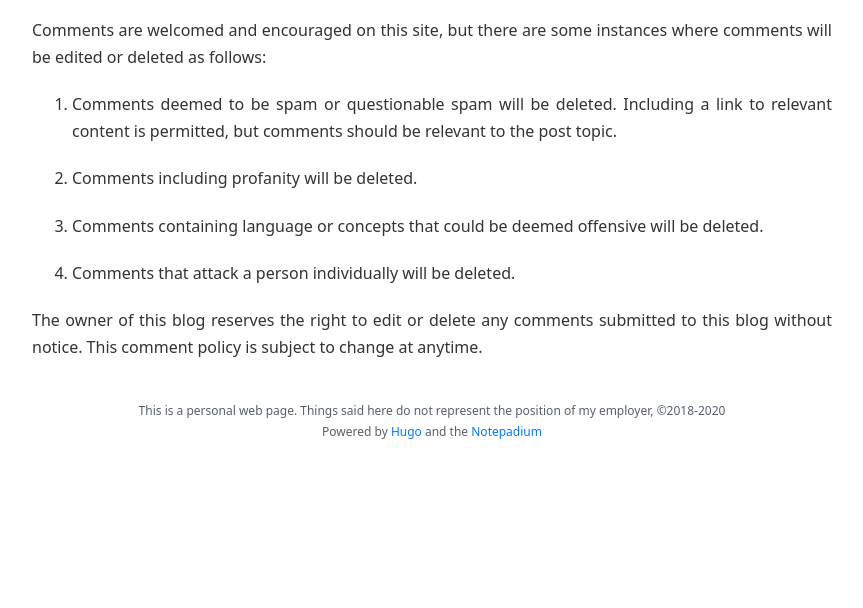
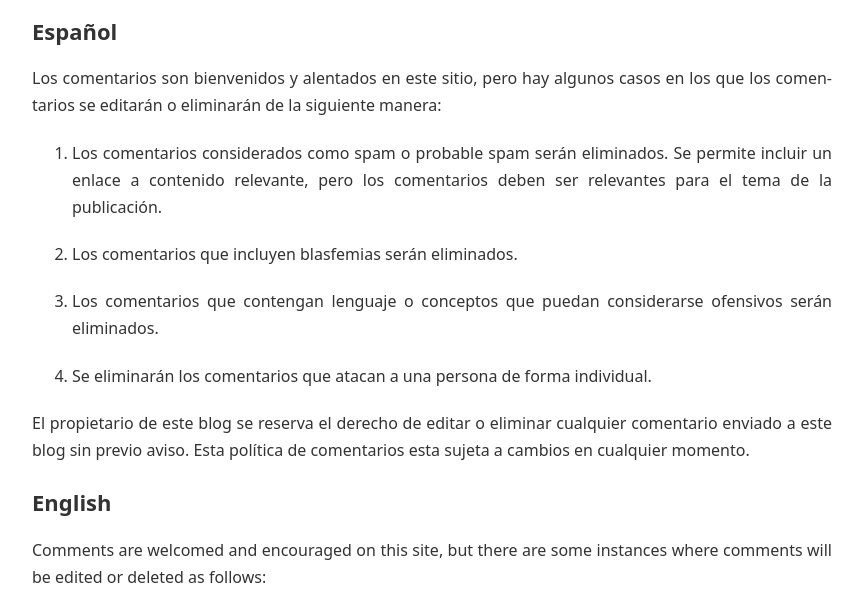
Before and after one commit to patux/patux.github.io, a plain HTML site: page comments-policy/index.html in a window 1280 px wide. Shown: the part 192-800 px from the top of the page, without its empty margins (208-1071 px from the left). Drawn offline with Linux system fonts and the light colour scheme.

Commit message:
rebuilding site dom feb 16 12:32:11 CST 2020

```diff
--- a/comments-policy/index.html
+++ b/comments-policy/index.html
@@ -5,7 +5,17 @@
     <div class="base-body"><section id="header" class="site header max-body-width">
     <div class="header wrap"><span class="header left-side"><a class="site home" href="/"><span class="site name">Patux's home</span></a></span>
         <span class="header right-side"><div class="nav wrap"><nav class="nav"><a class="nav item" href="/categories/">Categories</a><a class="nav item" href="/tags/">Tags</a><a class="nav item" href="/about/">About</a></nav></div></span></div><div class="site slogan"><span class="title">by Geronimo Orozco</span></div></section><div id="content" class="max-body-width"><section class="article header">
-    <h1 class="article title">Comments Policy</h1><p class="article date">Dec 16, 2019</p></section><article class="article markdown-body"style="text-align: justify;"><p>Comments are welcomed and encouraged on this site, but there are some instances where comments will be edited or deleted as follows:</p>
+    <h1 class="article title">Comments Policy</h1><p class="article date">Dec 16, 2019</p></section><article class="article markdown-body"style="text-align: justify;"><h3 id="español">Español</h3>
+<p>Los comentarios son bienvenidos y alentados en este sitio, pero hay algunos casos en los que los comentarios se editarán o eliminarán de la siguiente manera:</p>
+<ol>
+<li>Los comentarios considerados como spam o probable spam serán eliminados. Se permite incluir un enlace a contenido relevante, pero los comentarios deben ser relevantes para el tema de la publicación.</li>
+<li>Los comentarios que incluyen blasfemias serán eliminados.</li>
+<li>Los comentarios que contengan lenguaje o conceptos que puedan considerarse ofensivos serán eliminados.</li>
+<li>Se eliminarán los comentarios que atacan a una persona de forma individual.</li>
+</ol>
+<p>El propietario de este blog se reserva el derecho de editar o eliminar cualquier comentario enviado a este blog sin previo aviso. Esta política de comentarios esta sujeta a cambios en cualquier momento.</p>
+<h3 id="english">English</h3>
+<p>Comments are welcomed and encouraged on this site, but there are some instances where comments will be edited or deleted as follows:</p>
 <ol>
 <li>Comments deemed to be spam or questionable spam will be deleted. Including a link to relevant content is permitted, but comments should be relevant to the post topic.</li>
 <li>Comments including profanity will be deleted.</li>
--- a/index.xml
+++ b/index.xml
@@ -37,8 +37,8 @@ Hobbies  Swim - I usually swim 2-3 days a week Biking - Heavily attached to biki
       <pubDate>Mon, 16 Dec 2019 15:41:01 -0600</pubDate>
 
       <guid>/comments-policy/</guid>
-      <description>Comments are welcomed and encouraged on this site, but there are some instances where comments will be edited or deleted as follows:
- Comments deemed to be spam or questionable spam will be deleted. Including a link to relevant content is permitted, but comments should be relevant to the post topic.</description>
+      <description>Español Los comentarios son bienvenidos y alentados en este sitio, pero hay algunos casos en los que los comentarios se editarán o eliminarán de la siguiente manera:
+ Los comentarios considerados como spam o probable spam serán eliminados. Se permite incluir un enlace a contenido relevante, pero los comentarios deben ser relevantes para el tema de la publicación.</description>
     </item>
 
   </channel>
```
